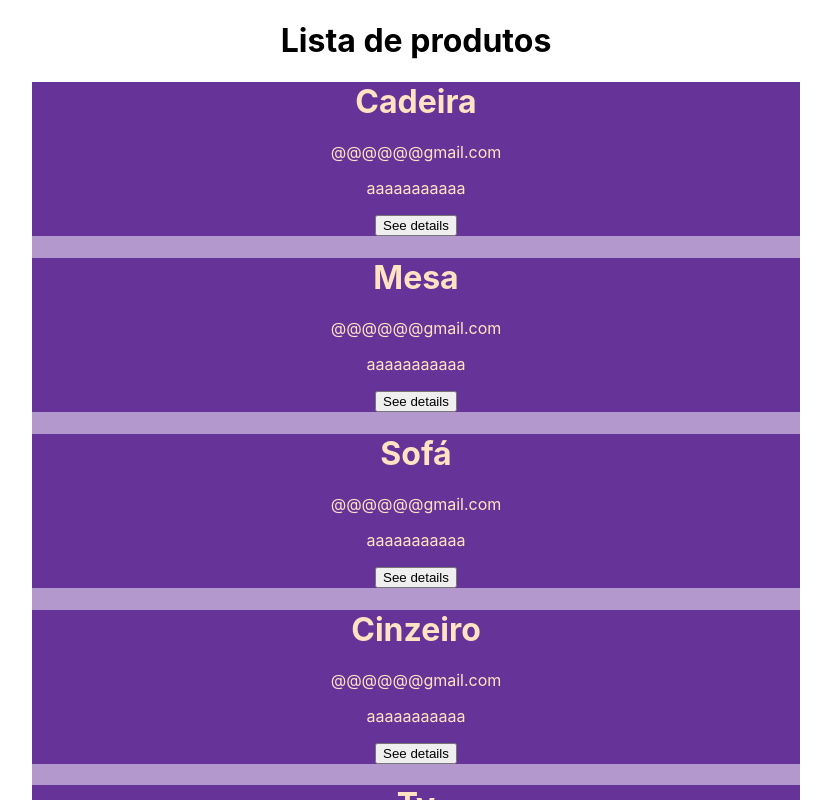
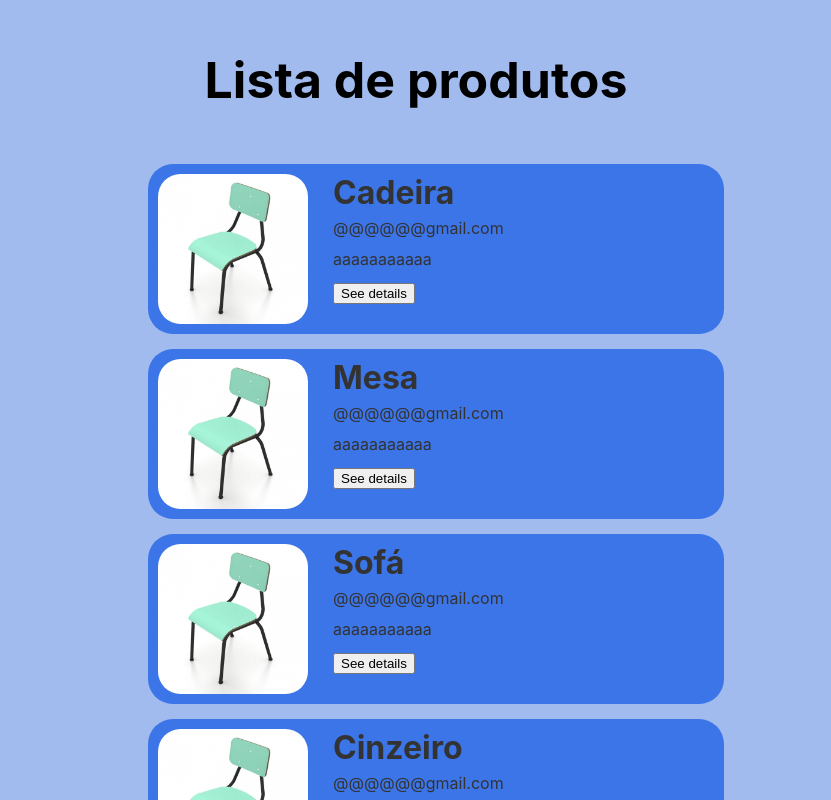
Before and after one commit to EngenheirosDoHavaii/EngDSoft, a React (Create React App) app in the folder front_mind/: page / in a window 1280 px wide. Shown: the top 800 px of the page, without its empty margins (224-1055 px from the left). Built offline with nearby package versions, Linux system fonts and the light colour scheme.

Commit message:
refactoring product list design

```diff
--- a/front_mind/src/components/ProductListView.tsx
+++ b/front_mind/src/components/ProductListView.tsx
@@ -74,12 +74,12 @@ function ProductListView() {
   ];
 
   const listItems = products.map((product) => (
-    <li key={product.id}>{ProductView(product)}</li>
+    <li className="ListView" key={product.id}>{ProductView(product)}</li>
   ));
 
   return (
     <div>
-      <h1> Lista de produtos </h1>
+      <h1 className="PageTitle"> Lista de produtos </h1>
       <ul className="ProductList"> {listItems} </ul>
     </div>
   );
--- a/front_mind/src/components/ProductView.tsx
+++ b/front_mind/src/components/ProductView.tsx
@@ -1,5 +1,6 @@
 import "../style/ProductView.css";
 import Product from "../interfaces/Product";
+import logo from '../style/assets/mockimage.jpeg';
 
 const ProductView = (product: Product) => {
   const buttonHandler = () => {
@@ -8,10 +9,17 @@ const ProductView = (product: Product) => {
 
   return (
     <div className="ProductCard">
-      <h1> {product.name} </h1>
-      <p> {product.email} </p>
-      <p> {product.description} </p>
-      <button onClick={buttonHandler}>See details </button>
+      <div className="Container">
+        <div className="Image">
+          <img src={logo} width={150} height={150} alt="Chair"></img>
+        </div>
+        <div className="Text">
+          <h1> {product.name} </h1>
+          <p> {product.email} </p>
+          <p> {product.description} </p>
+          <button onClick={buttonHandler}>See details </button>
+        </div>
+      </div>
     </div>
   );
 };
--- a/front_mind/src/style/App.css
+++ b/front_mind/src/style/App.css
@@ -1,5 +1,6 @@
 .App {
   text-align: center;
+  background-color: #a1bbef;
 }
 
 .App-logo {
--- a/front_mind/src/style/ProductListView.css
+++ b/front_mind/src/style/ProductListView.css
@@ -1,10 +1,17 @@
 .ProductList {
     list-style-type: none;
-    background-color: rgba(102, 51, 153, 0.5);
-    width: 60%;
+    background-color: #a1bbef;;
+    width: 45%;
     margin: auto;
 }
 
-ul {
-    padding: 0px;
+.PageTitle {
+    margin-top: 0%;
+    padding-top: 50px;
+    padding-bottom: 20px;
+    font-size: 50px;
 }
+
+.ListView {
+    margin:0 0 15px 0;
+}
--- a/front_mind/src/style/ProductView.css
+++ b/front_mind/src/style/ProductView.css
@@ -1,6 +1,33 @@
 .ProductCard {
-    color: bisque;
-    background-color: rebeccapurple;
+    border-radius: 25px;
+    color: rgb(51, 51, 51);
+    background-color:  #3c75e7;;
     margin: 0 auto;
     width: 100%;
 }
+
+.Container {
+    display: flex;
+    width: 300px;
+    gap: 15px;
+}
+
+.Image {
+    margin: auto;
+    flex: block;
+    padding: 10px;
+    display: flex;
+}
+
+img {
+    border-radius: 15%;
+}
+
+.Text {
+    line-height: 15px;
+    text-align: left;
+    display: block;
+    margin-left: 0px;
+    flex-direction: column;
+    justify-content: left;
+}
```
Also changed, not shown: front_mind/src/style/assets/mockimage.jpeg (added), front_mind/src/style/index.css (line endings or trailing spaces).
